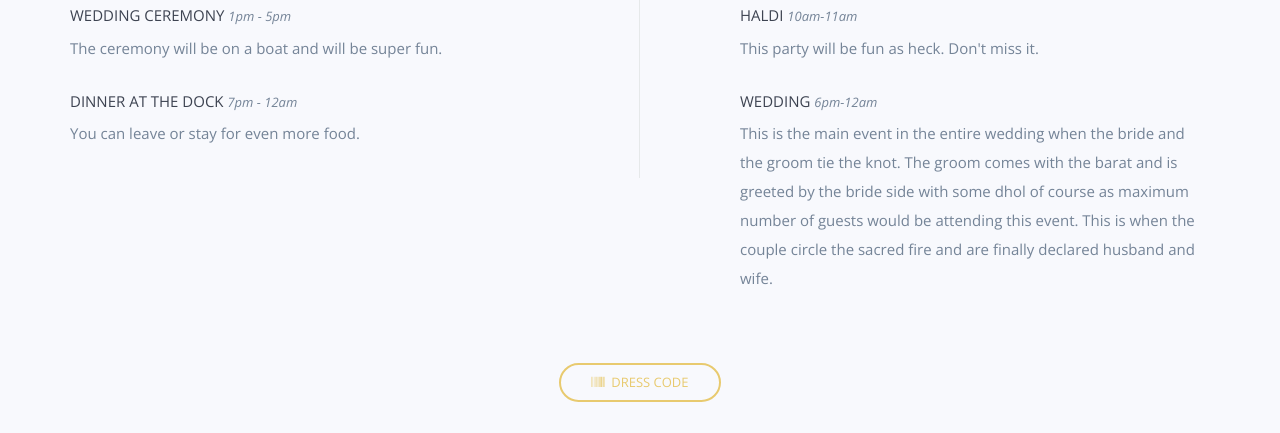
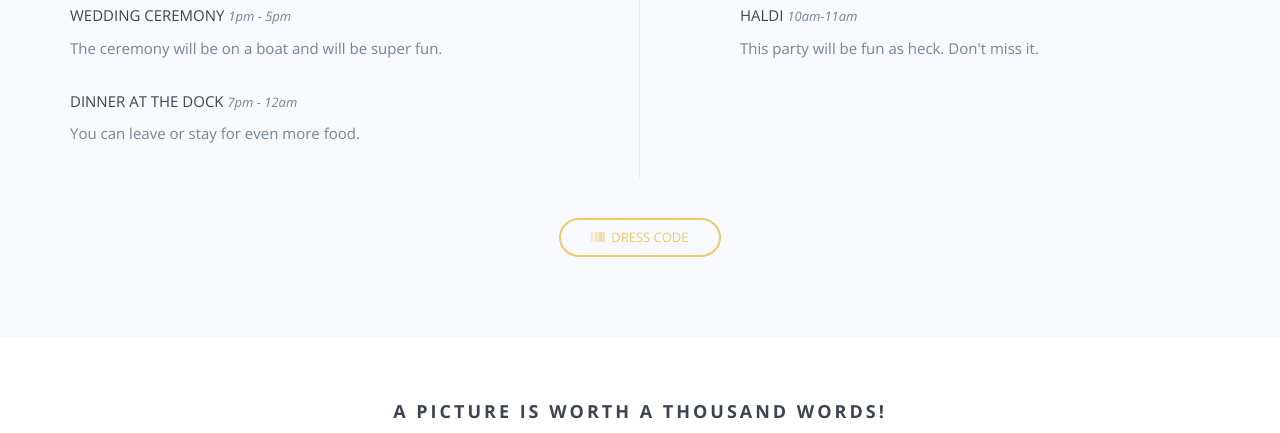
Before and after one commit to mds08011/malkimberly-wedding, a website: page index.html in a window 1280 px wide. Shown: the part 1748-2181 px from the top of the page. Drawn offline with nearby package versions, Linux system fonts and the light colour scheme; some packages are replaced by stand-ins of ours; a script that the page names is missing; files whose address does not match are found by name.

Commit message:
Comment out second saturday event

```diff
--- a/index.html
+++ b/index.html
@@ -146,13 +146,13 @@
                     <h5>Haldi <span class="time">10AM-11AM</span></h5>
                     <p>This party will be fun as heck.  Don't miss it.</p>
                 </div>
-                <div class="wp6">
+                <!-- <div class="wp6">
                     <h5>Wedding <span class="time">6PM-12AM</span></h5>
                     <p>This is the main event in the entire wedding when the bride and the groom tie the
                         knot. The groom comes with the barat and is greeted by the bride side with some dhol of course
                         as maximum number of guests would be attending this event. This is when the couple circle the
                         sacred fire and are finally declared husband and wife.</p>
-                </div>
+                </div> -->
             </div>
         </div>
         <div class="row section-padding">
```
